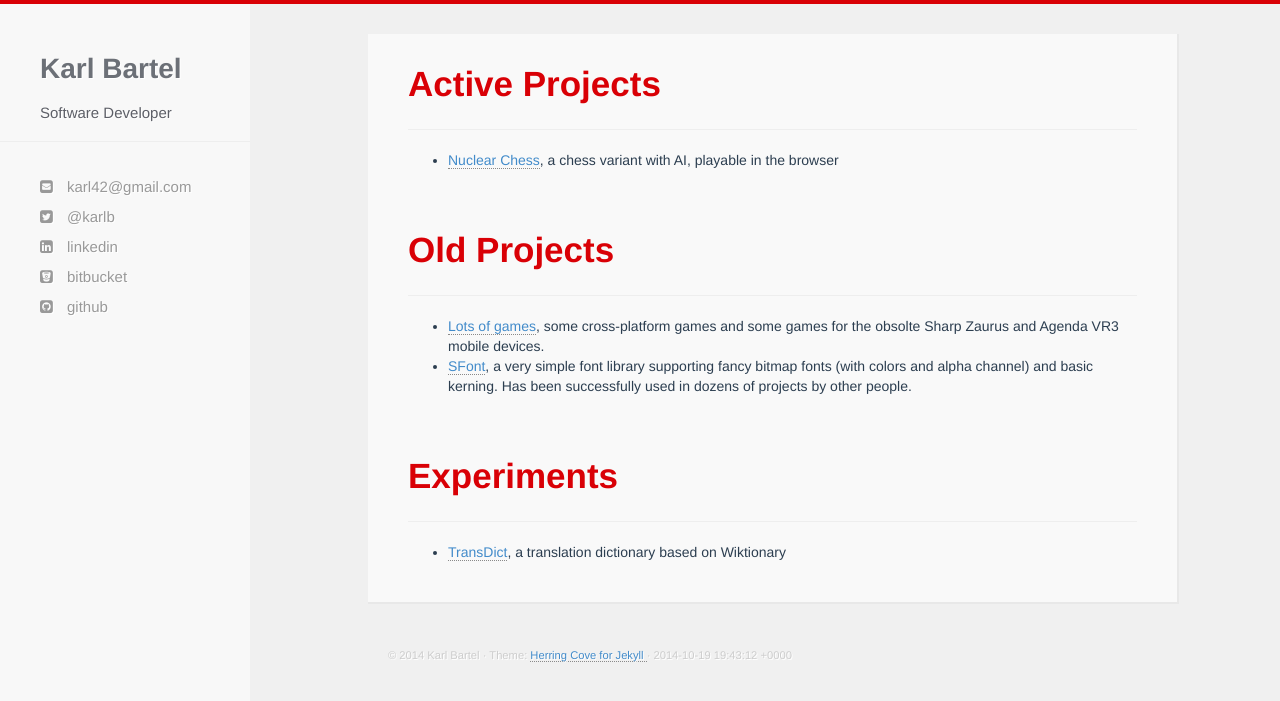
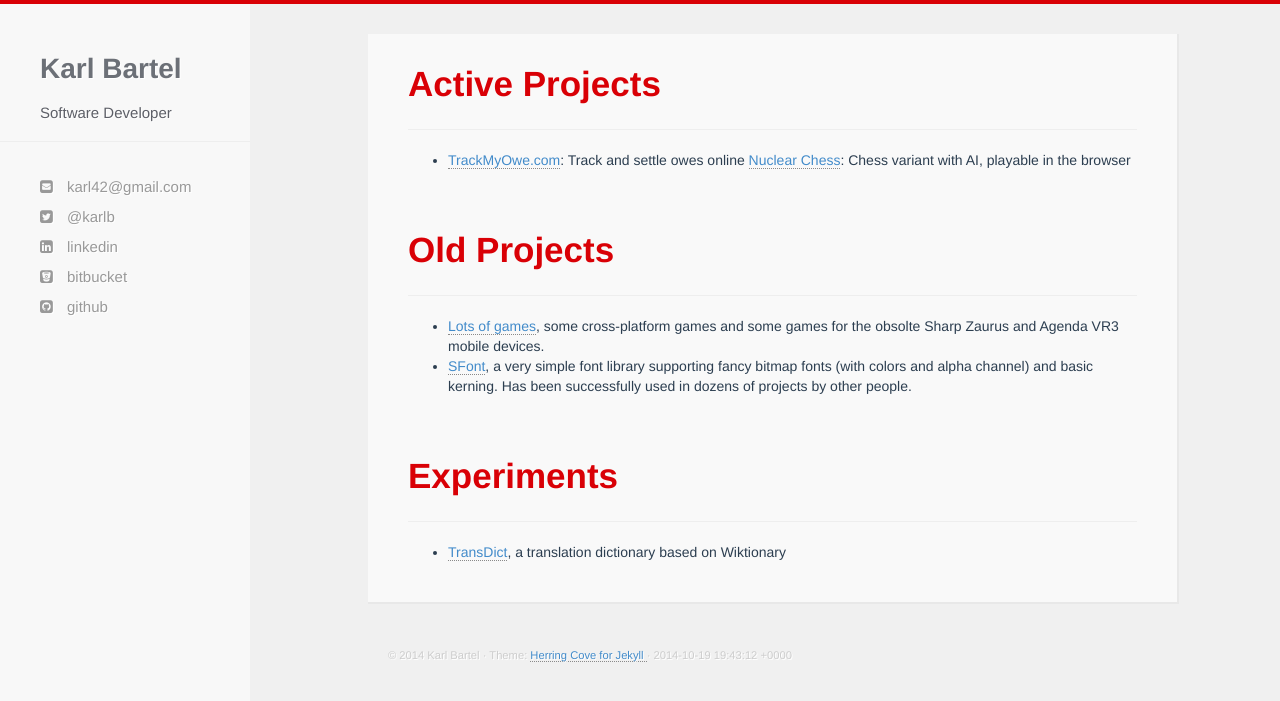
Before and after one commit to karlb/karlb.github.io, a Jekyll site: the page built from index.html, in a window 1280 px wide. Shown: the top 701 px of the page. Built offline with Jekyll 4.4.1, drawn with Linux system fonts in a browser that asks for light colours; nearby versions of some CDN libraries; Markdown is read by kramdown in place of the engine named in the settings.

Commit message:
add trackmyowe.com

```diff
--- a/index.html
+++ b/index.html
@@ -8,7 +8,8 @@ layout: default
 	<div class="post">
 		<ul>
 			<li>
-				<a href="http://karlb.github.io/nuclearchess/">Nuclear Chess</a>, a chess variant with AI, playable in the browser
+				<a href="http://www.trackmyowe.com">TrackMyOwe.com</a>: Track and settle owes online
+				<a href="http://karlb.github.io/nuclearchess/">Nuclear Chess</a>: Chess variant with AI, playable in the browser
 			</li>
 		</ul>
 	</div>
```
